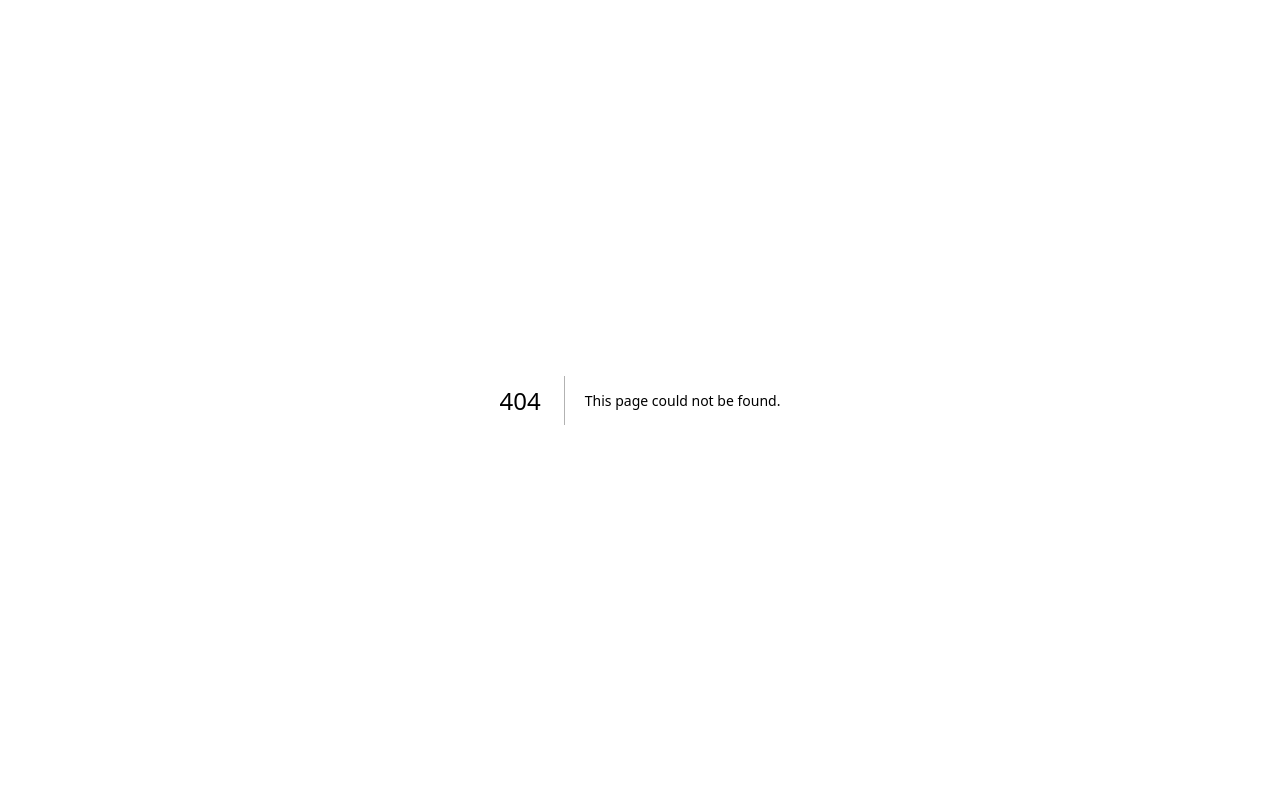
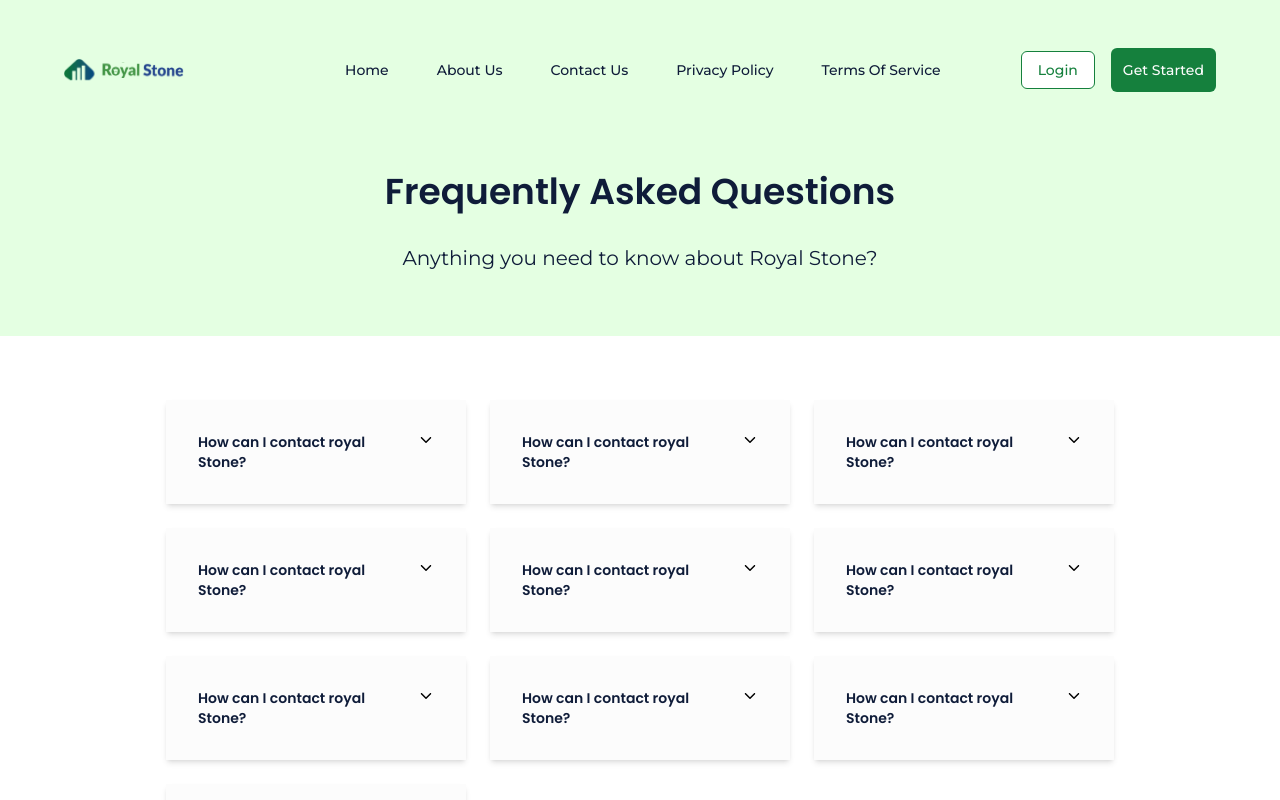
Before and after one commit to techmad60/Royal-Stone, a Next.js app: page /faqs in a window 1280 px wide. Before the commit this address had no page. Shown: the top 800 px of the page. Built offline with nearby package versions, Linux system fonts and the light colour scheme.

Commit message:
Landing Page Done

```diff
--- /dev/null
+++ b/app/faqs/layout.tsx
@@ -0,0 +1,8 @@
+//app/faqs/layout.tsx
+export default function FaqsLayout({ children }: { children: React.ReactNode }) {
+    return (
+      <div className="flex flex-col bg-color-two">
+        {children}
+      </div>
+    );
+  }
--- /dev/null
+++ b/app/faqs/page.tsx
@@ -0,0 +1,103 @@
+"use client"
+import { useState } from "react";
+import Header from "@/components/sections/Header";
+import Footer from "@/components/sections/Footer";
+import { montsy, poppins } from "../fonts/fonts";
+import DownloadApp from "@/components/ui/DownloadApp";
+import { IoIosArrowUp, IoIosArrowDown } from "react-icons/io";
+
+export default function Faqs() {
+    const [openIndex, setOpenIndex] = useState<number | null>(null);
+
+    const toggleAccordion = (index: number) => {
+        setOpenIndex(openIndex === index ? null : index);
+    };
+
+    const faqs = [
+        {
+            question: "How can I contact royal Stone?",
+            answer: "You can contact us via our WhatsApp number or email address",
+        },
+        {
+            question: "How can I contact royal Stone?",
+            answer: "You can contact us via our WhatsApp number or email address",
+        },
+        {
+            question: "How can I contact royal Stone?",
+            answer: "You can contact us via our WhatsApp number or email address",
+        },
+        {
+            question: "How can I contact royal Stone?",
+            answer: "You can contact us via our WhatsApp number or email address",
+        },
+        {
+            question: "How can I contact royal Stone?",
+            answer: "You can contact us via our WhatsApp number or email address",
+        },
+        {
+            question: "How can I contact royal Stone?",
+            answer: "You can contact us via our WhatsApp number or email address",
+        },
+        {
+            question: "How can I contact royal Stone?",
+            answer: "You can contact us via our WhatsApp number or email address",
+        },
+        {
+            question: "How can I contact royal Stone?",
+            answer: "You can contact us via our WhatsApp number or email address",
+        },
+        {
+            question: "How can I contact royal Stone?",
+            answer: "You can contact us via our WhatsApp number or email address",
+        },
+        {
+            question: "How can I contact royal Stone?",
+            answer: "You can contact us via our WhatsApp number or email address",
+        },
+        // Additional FAQ items here
+    ];
+
+    return (
+        <div className={`${montsy.className} flex flex-col`}>
+            <Header/>
+            <main className="flex flex-col justify-center items-center">
+                <section className="flex flex-col justify-center items-center text-center mt-8 ">
+                    <h1 className={`${poppins.className} text-color-zero font-semibold px-12 text-xl my-4 lg:text-4xl`}>Frequently Asked Questions</h1>
+                    <p className="font-light text-sm text-color-zero text-center leading-4 lg:text-xl my-4 w-[300px] sm:w-[400px] lg:w-[600px] xl:w-[557px]">Anything you need to know about Royal Stone?</p>
+                </section>
+
+                <section className="flex flex-col justify-center items-center py-16 bg-white w-full my-12">
+                    <div className="grid grid-cols-1 gap-6 sm:grid-cols-2 lg:grid-cols-3">
+                        {faqs.map((faq, index) => (
+                            <section
+                                key={index}
+                                className="flex flex-col bg-color-three p-8 shadow-md w-[300px] justify-start items-start self-start"
+                                onClick={() => toggleAccordion(index)}
+                            >
+                                <div className="flex justify-between items-start w-full cursor-pointer">
+                                    <h3 className={`font-semibold text-color-zero ${poppins.className} text-sm pr-4`}>
+                                        {faq.question}
+                                    </h3>
+                                    {openIndex === index ? (
+                                        <IoIosArrowUp className="flex-shrink-0" />
+                                    ) : (
+                                        <IoIosArrowDown className="flex-shrink-0" />
+                                    )}
+                                </div>
+                                {openIndex === index && (
+                                    <p className="font-light text-sm text-color-zero leading-4 my-2 lg:text-start transition-all duration-300">
+                                        {faq.answer}
+                                    </p>
+                                )}
+                            </section>
+                        ))}
+                    </div>
+                </section>
+                <section className="flex flex-col justify-center items-center bg-color-two py-16">
+                    <DownloadApp />
+                </section>
+            </main>
+            <Footer/>
+        </div>
+    );
+}
--- a/components/sections/Footer.tsx
+++ b/components/sections/Footer.tsx
@@ -9,7 +9,7 @@ import Link from 'next/link';
 export default function Footer ({margin = ""}){
     return (
         <footer className={`bg-color-two text-color-zero pt-8 px-16 flex flex-col lg:justify-center lg:items-center ${margin}`}>
-            <nav className="flex flex-col justify-start items-start mb-12 space-y-12 py-8 sm:grid grid-cols-2 sm:space-y-0 sm:gap-8 lg:flex lg:flex-row lg:space-y-0 lg:gap-[5.5rem] xl:gap-[9rem]" aria-label="footer-nav">
+            <nav className="flex flex-col justify-start items-start mb-12 space-y-12 py-8 sm:grid grid-cols-2 sm:space-y-0 sm:gap-8 lg:flex lg:flex-row lg:space-y-0 lg:gap-[14rem] xl:gap-[9rem]" aria-label="footer-nav">
 
                 {/* Logo Section */}
                 <section className="flex flex-col space-y-4 justify-start items-start flex-shrink-0">
@@ -20,7 +20,7 @@ export default function Footer ({margin = ""}){
                 <section className="flex flex-col space-y-4 justify-start items-start">
                     <p className={`text-center text-[1.375rem] font-medium  whitespace-nowrap`}>Contact Us</p>
                     <ul className="flex flex-col gap-2">
-                        <Link href="/about" className="hover:text-green-500 duration-300">Home</Link>
+                        <Link href="/" className="hover:text-green-500 duration-300">Home</Link>
                         <Link href="/about" className="hover:text-green-500 duration-300">About</Link>
                         <Link href="/contact-us" className="hover:text-green-500 duration-300">Contact us</Link>
                         <Link href="/faqs" className="hover:text-green-500 duration-300">FAQs</Link>
@@ -31,18 +31,18 @@ export default function Footer ({margin = ""}){
                 <section className="flex flex-col space-y-4 justify-start items-start">
                     <p className={`text-center text-[1.375rem] font-medium  whitespace-nowrap`}>Policies</p>
                     <ul className="flex flex-col gap-2 ">
-                        <Link href="/blog" className='whitespace-nowrap hover:text-green-500 duration-300'>Terms of Services</Link>
-                        <Link href="/affiliate-program" className='hover:text-green-500 duration-300'>Privacy Policy</Link>
+                        <Link href="/terms-of-service" className='whitespace-nowrap hover:text-green-500 duration-300'>Terms of Services</Link>
+                        <Link href="/privacy-policy" className='hover:text-green-500 duration-300'>Privacy Policy</Link>
                     </ul>
                 </section>
 
                 {/* More From Dubai */}
-                <section className="flex flex-col space-y-4 justify-start items-start">
+                {/* <section className="flex flex-col space-y-4 justify-start items-start">
                     <p className={`text-center text-[1.375rem] font-medium  whitespace-nowrap`}>More from Dutiful</p>
                     <ul className="">
                         <Link href="/jobs" className='hover:text-green-500 duration-300'>Royal Stone jobs</Link>
                     </ul>
-                </section>
+                </section> */}
             </nav>
 
             <div className='flex flex-col border-t border-b border-green-700 gap-12 pt-16 pb-8 lg:mx-12 lg:gap-[20rem] lg:flex-row xl:gap-[30rem]'>
--- a/components/sections/Main.tsx
+++ b/components/sections/Main.tsx
@@ -46,7 +46,7 @@ export default function Main () {
         {/* Our Services Section */}
         <section className="flex flex-col justify-center items-center py-16 bg-white">
             <div className="flex flex-col justify-center items-center my-8">
-                <h2 className={`text-color-zero text-xl font-semibold lg:text-3xl ${poppins.className}`}>Our Services</h2>
+                <h2 className={`text-color-zero text-xl whitespace-nowrap font-semibold lg:text-3xl ${poppins.className}`}>Our Services</h2>
                 <p className="font-light text-sm text-color-zero text-center leading-4 lg:text-xl my-4 w-[300px] sm:w-[400px] lg:w-[600px] xl:w-[557px]">Proin quam varius facilisis urna. Viverra at vitae lacus at ut volutpat. Amet commodo venenatis in congue. Sit eget nullam nunc neque nulla venenatis. Felis ornare nulla eros dolor viverra quis odio or</p>
             </div>
 
@@ -107,7 +107,7 @@ export default function Main () {
         {/*How to get started Section*/}
         <section className="flex flex-col justify-center items-center bg-color-two py-16">
             <div className="flex flex-col justify-center items-center">
-                <h2 className={`text-color-zero text-xl font-semibold lg:text-3xl ${poppins.className}`}>How To Get Started</h2>
+                <h2 className={`text-color-zero text-xl whitespace-nowrap font-semibold lg:text-3xl ${poppins.className}`}>How To Get Started</h2>
             </div>
 
             <section className="flex flex-col justify-center items-center p-4 mt-8 md:flex-row-reverse md:mt-20  gap-8 lg:p-0 lg:gap-12 xl:gap-32">
@@ -184,7 +184,7 @@ export default function Main () {
 
             <section className="flex flex-col justify-center items-center p-4 py-12 gap-8 lg:py-12 lg:grid lg:grid-cols-2 lg:p-0 xl:gap-24">
                 <div className="flex flex-col justify-center items-center">
-                    <h2 className={`text-color-zero text-xl font-semibold lg:text-3xl ${poppins.className}`}>Why Royal Stone Is The Best</h2>
+                    <h2 className={`text-color-zero text-xl whitespace-nowrap font-semibold lg:text-3xl ${poppins.className}`}>Why Royal Stone Is The Best</h2>
                     <p className="font-light text-sm text-color-zero text-center leading-4 lg:text-xl my-4 w-[300px] sm:w-[400px] lg:w-[450px] xl:w-[557px]">Proin quam varius facilisis urna. Viverra at vitae lacus at ut volutpat. Amet commodo venenatis in congue. Sit eget nullam nunc neque nulla venenatis. Felis ornare nulla eros dolor viverra quis odio or</p>
                 </div>
 
@@ -248,7 +248,7 @@ export default function Main () {
         {/*Our Latest Products Section*/}
         <section className="flex flex-col justify-center items-center bg-color-two py-16">
             <div className="flex flex-col justify-center items-center">
-                <h2 className={`text-color-zero text-xl font-semibold lg:text-3xl ${poppins.className}`}>
+                <h2 className={`text-color-zero text-xl whitespace-nowrap font-semibold lg:text-3xl ${poppins.className}`}>
                     Our Latest Products
                 </h2>
             </div>
```
